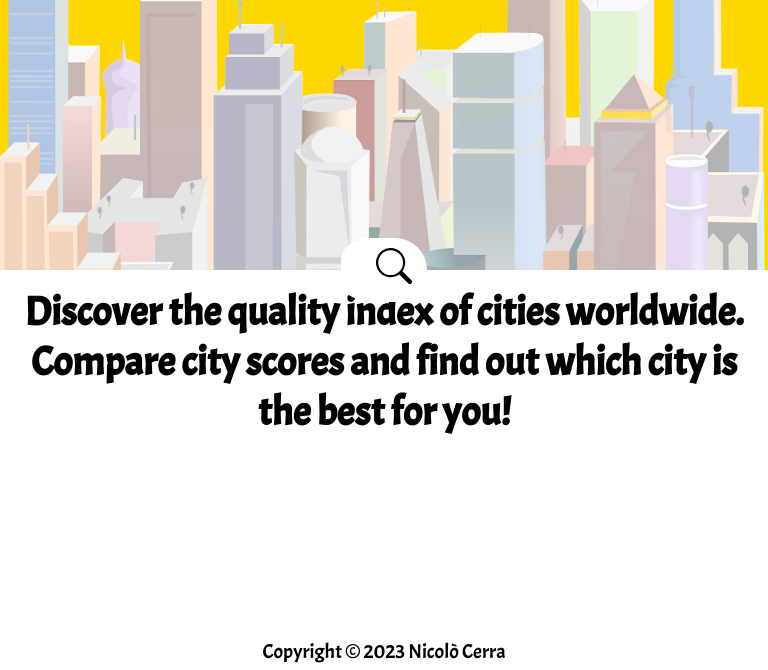
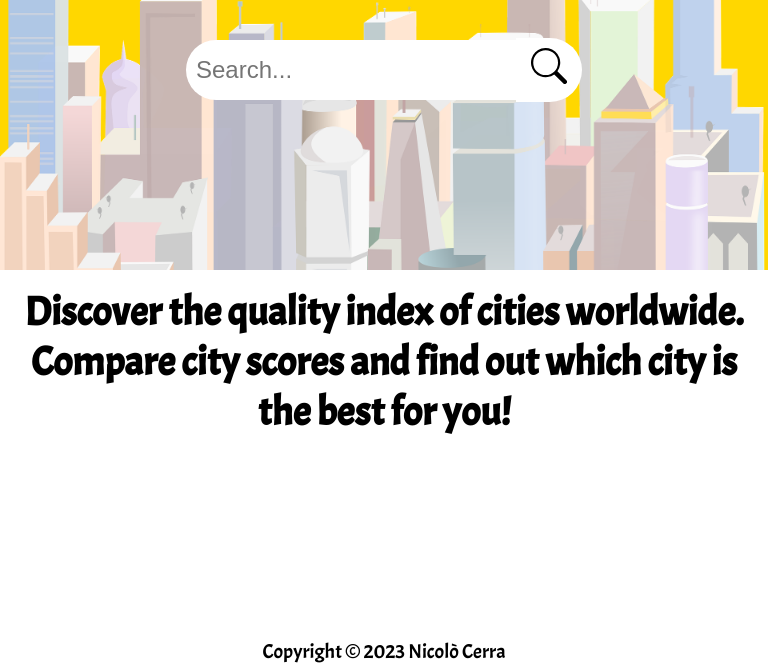
Before and after one commit to Nikcer/JavaScript_Advanced-Lifestyle, a website built with webpack: page src/index.html in a window 768 px wide. Shown: the part 130-800 px from the top of the page. Built offline with nearby package versions, Linux system fonts and the light colour scheme; no server answers.

Commit message:
change css

```diff
--- a/src/css/style.css
+++ b/src/css/style.css
@@ -144,7 +144,7 @@ footer{
     }
 
     input[type="text"] {
-        width: 80%;
+        width: 150px;
         max-width: 320px;
         height: 36px;
         outline: none;
@@ -221,6 +221,7 @@ main{
 @media only screen and (min-width: 601px) and (max-width: 1024px) {
 header {
     height: 50vh;
+    position: relative;
 }
 
 h1 {
@@ -232,14 +233,22 @@ h1 {
     height: 150px;
 }
 
-input[type="text"] {
-width:50%;
-height: 38px;
+input {
+    flex: 1;
+    padding: 10px;
+    font-size: 24px;
+    border: none;
+    border-radius: 50px 0 0 50px;
+    height:  40px;
+    width: 1000px;
+    outline: none ;
+    background-color: white !important;
 }
 
 button {
     padding: 10px 15px;
     font-size: 2rem;
+
 }
 
 #summary, #result {
```
Also changed, not shown: dist/bundle.js.
